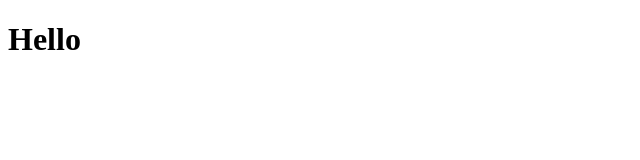
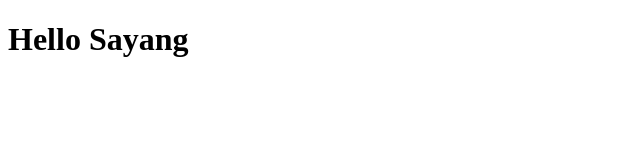
Before and after one commit to milya8/milya8.github.io, a plain HTML site: page index.html in a window 1280 px wide. Shown: the whole page, without its empty margins (0-640 px from the left). Drawn offline with Linux system fonts and the light colour scheme.

Commit message:
Test to External

```diff
--- a/index.html
+++ b/index.html
@@ -6,6 +6,6 @@
     <title>Document</title>
 </head>
 <body>
-    <h1>Hello</h1>
+    <h1>Hello Sayang</h1>
 </body>
 </html>
```
